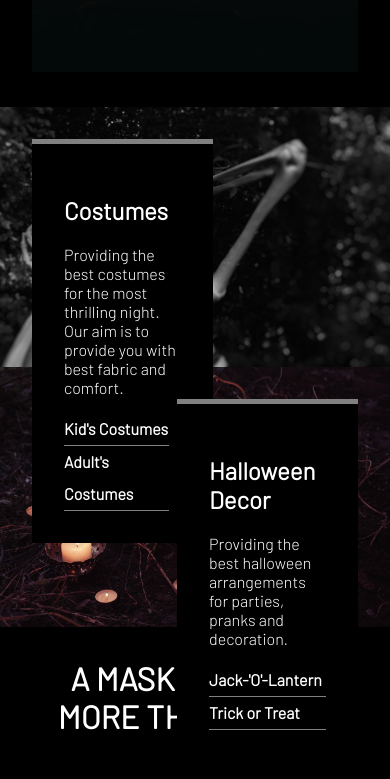
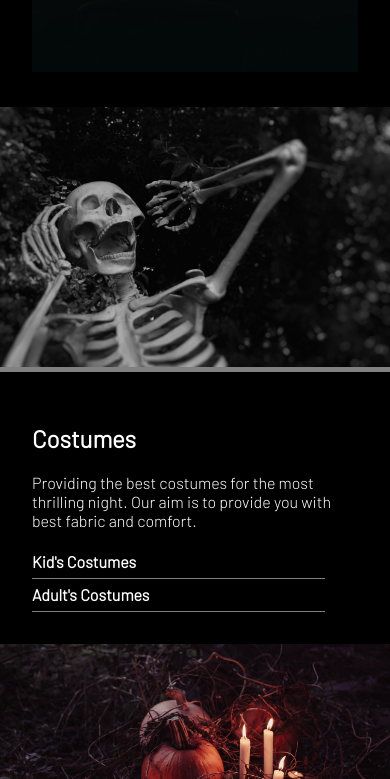
Before and after one commit to tubaali13/Halloween-WebDesign, a plain HTML site: page index.html in a window 390 px wide. Shown: the part 1361-2140 px from the top of the page. Drawn offline with Linux system fonts and the light colour scheme; a web font is replaced by a local one.

Commit message:
Update style.css

```diff
--- a/style.css
+++ b/style.css
@@ -347,12 +347,12 @@ a:hover {
         flex-direction: column
     }
 
-    .constumes, .decor {
+    .costumes, .decors {
         position: initial;
         height: auto
     }
 
-    .constumes-info, .decor-info {
+    .costumes-info, .decors-info {
         box-sizing: border-box;
         position: initial;
         top: 0;
```
